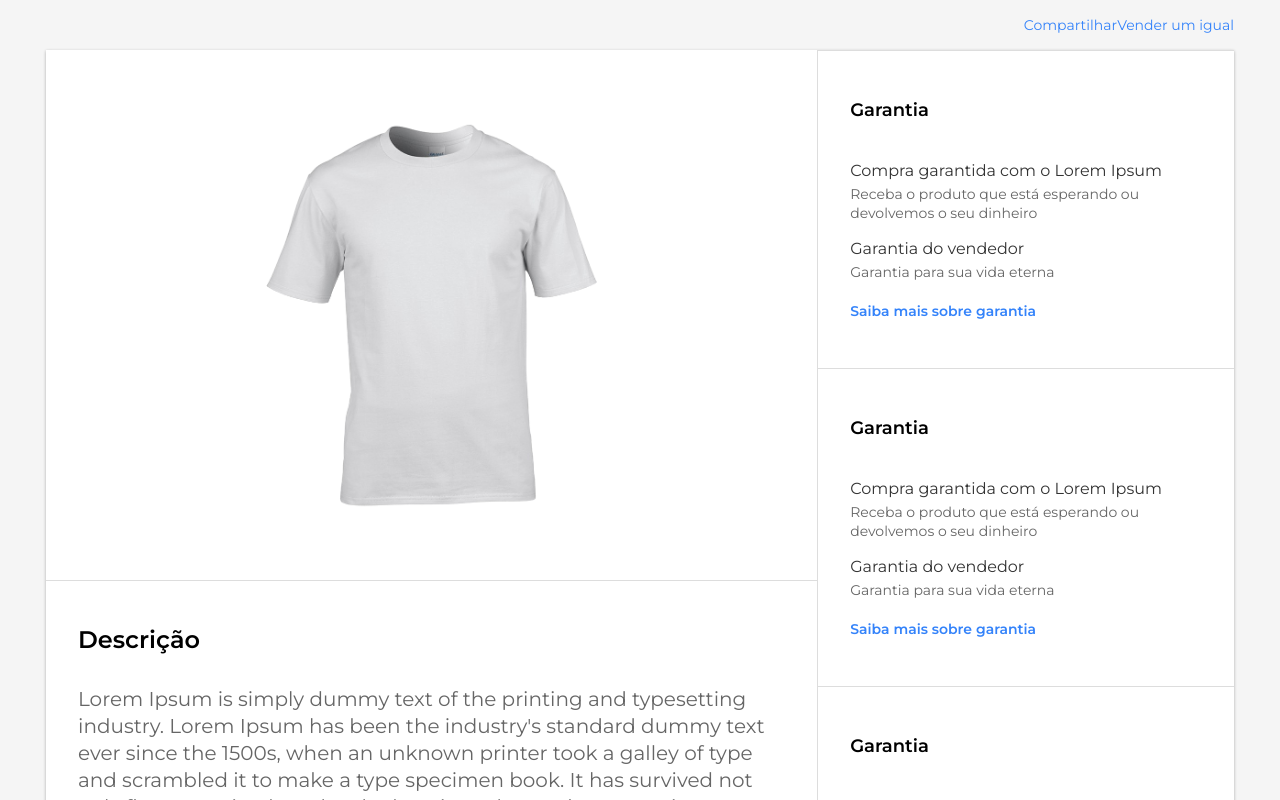
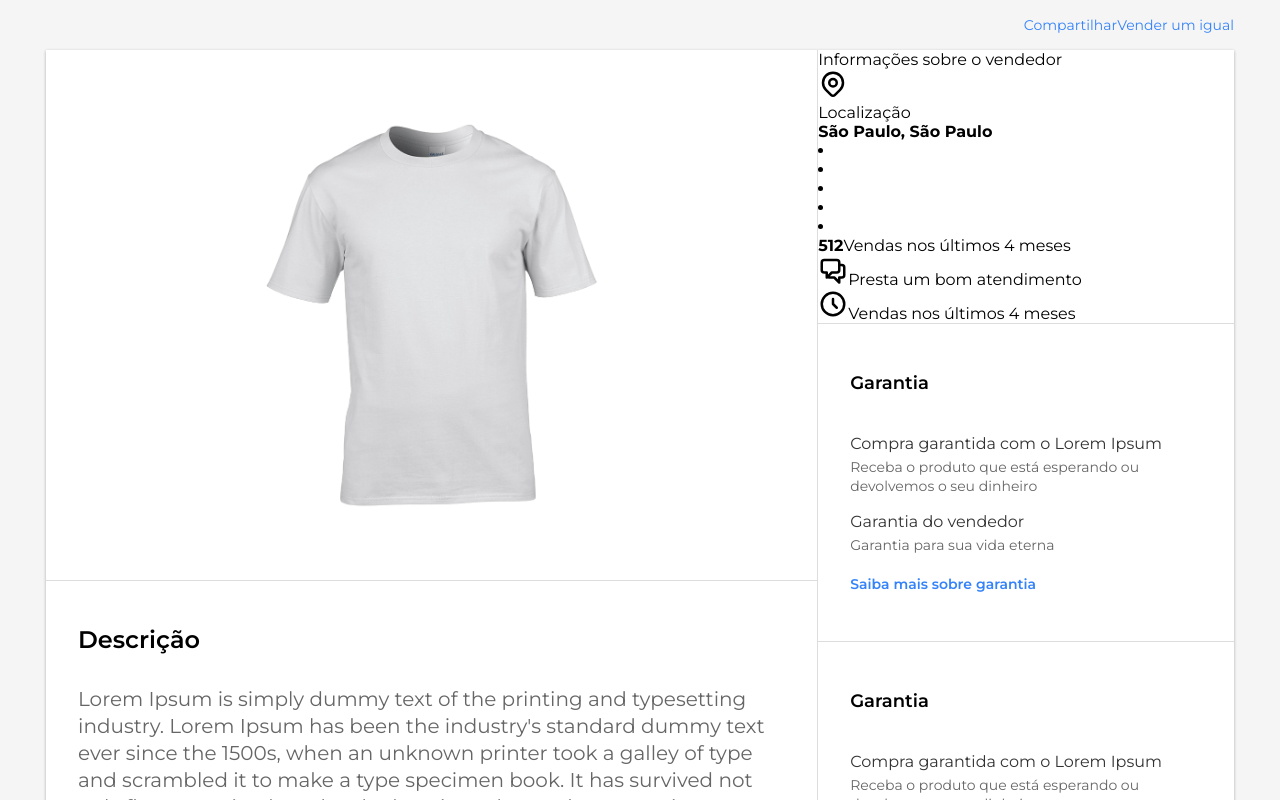
Before and after one commit to CharlesPereira1/UiClone-MercadoLivre, a React (Create React App) app: page / in a window 1280 px wide. Shown: the top 800 px of the page. Built offline with nearby package versions, Linux system fonts and the light colour scheme; the HTML template or start-up script is replaced by a standard one.

Commit message:
first project

```diff
--- a/src/components/Product/index.tsx
+++ b/src/components/Product/index.tsx
@@ -1,4 +1,6 @@
 import React from "react";
+
+import SellerInfo from "../SellerInfo";
 
 import tshirtImage from "../../assets/tshirt.png";
 
@@ -31,7 +33,7 @@
 
         <Column>
           {/* <ProductAction /> */}
-          {/* <SellerInfo /> */}
+          <SellerInfo />
 
           <WarrantySection />
           <WarrantySection />
--- a/src/components/SellerInfo/index.tsx
+++ b/src/components/SellerInfo/index.tsx
@@ -1,11 +1,62 @@
-import React from 'react';
+import React from "react";
 
-import { Container } from './styles';
+import {
+  Container,
+  Title,
+  LocationCard,
+  LocationIcon,
+  ReputationCard,
+  ReputationThermometer,
+  ReputationRow,
+  SupportIcon,
+  ClockIcon,
+  More,
+} from "./styles";
 
 const SellerInfo: React.FC = () => {
   return (
     <Container>
-      <h1>SellerInfo</h1>
+      <Title>Informações sobre o vendedor</Title>
+
+      <LocationCard>
+        <LocationIcon />
+
+        <div>
+          <p>Localização</p>
+          <strong>São Paulo, São Paulo</strong>
+        </div>
+      </LocationCard>
+
+      <ReputationCard>
+        <ReputationThermometer>
+          <li />
+          <li />
+          <li />
+          <li />
+          <li className="active" />
+        </ReputationThermometer>
+
+        <ReputationRow>
+          <div>
+            <strong>512</strong>
+            <span>Vendas nos últimos 4 meses</span>
+          </div>
+          <div>
+            <strong>
+              <SupportIcon />
+            </strong>
+            <span>Presta um bom atendimento</span>
+          </div>
+          <div>
+            <strong>
+              <ClockIcon />
+            </strong>
+            <span>Vendas nos últimos 4 meses</span>
+          </div>
+        </ReputationRow>
+      </ReputationCard>
+
+      {/* <More href="#">Ver mais dados do vendedor</More> */}
     </Container>
   );
 };
--- a/src/components/SellerInfo/styles.ts
+++ b/src/components/SellerInfo/styles.ts
@@ -1,5 +1,36 @@
-import styled from 'styled-components';
+import styled, { css } from "styled-components";
+import {
+  HiOutlineLocationMarker,
+  HiOutlineChatAlt2,
+  HiOutlineClock,
+} from "react-icons/hi";
 
-export const Container = styled.div`
+export const Container = styled.div``;
+export const Title = styled.div``;
 
+export const LocationCard = styled.div``;
+
+const iconCSS = css`
+  width: 30px;
+  height: 30px;
 `;
+
+export const LocationIcon = styled(HiOutlineLocationMarker)`
+  ${iconCSS}
+`;
+
+export const ReputationCard = styled.div``;
+
+export const ReputationThermometer = styled.div``;
+
+export const ReputationRow = styled.div``;
+
+export const SupportIcon = styled(HiOutlineChatAlt2)`
+  ${iconCSS}
+`;
+
+export const ClockIcon = styled(HiOutlineClock)`
+  ${iconCSS}
+`;
+
+export const More = styled.a``;
```
